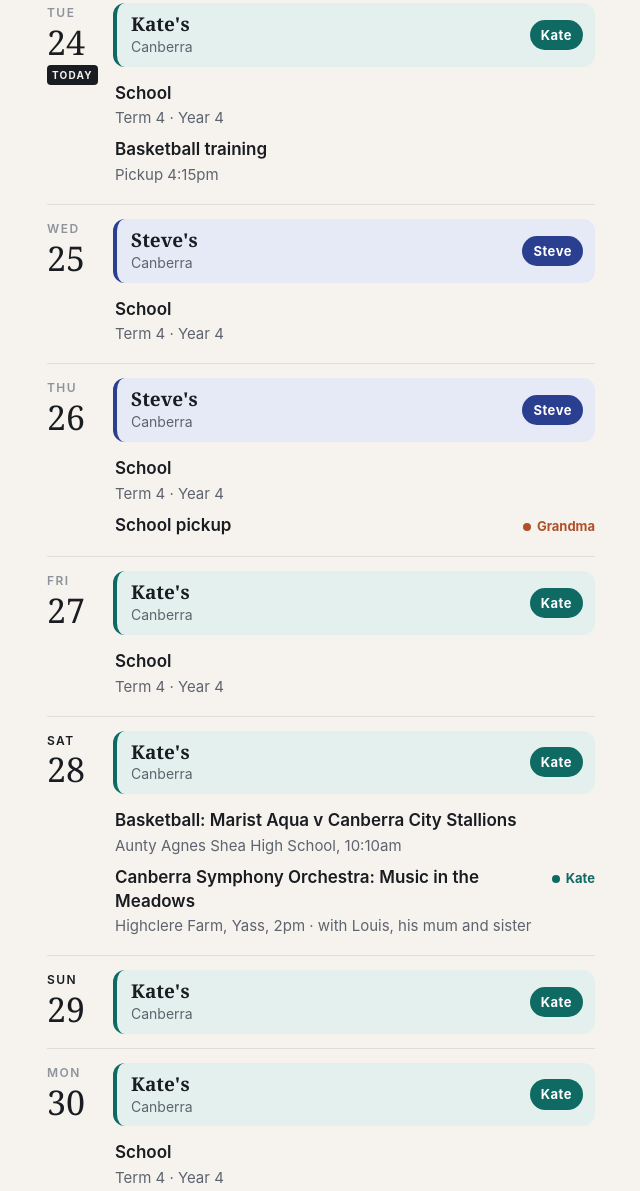
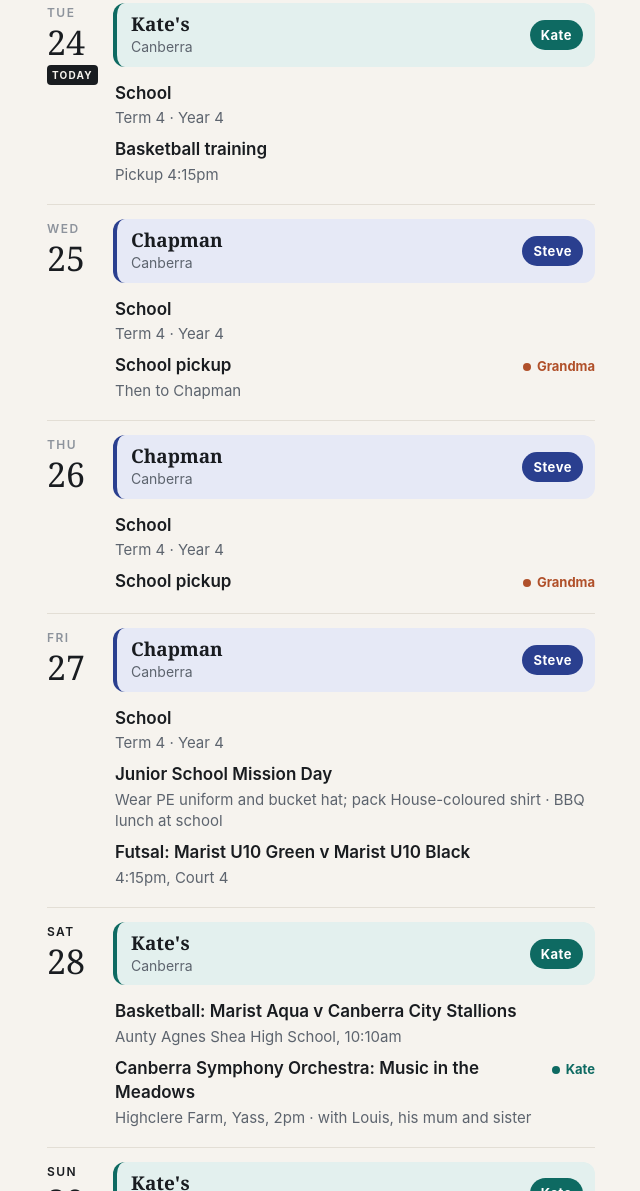
Before and after one commit to dailydrivermail-lang/spencer-calendar, a plain HTML site: page public/index.html in a window 1280 px wide. Shown: the part 1228-2419 px from the top of the page, without its empty margins (319-959 px from the left). Drawn offline with Linux system fonts and the light colour scheme.

Commit message:
Add Chapman nights 25-27 Nov, Mission Day, futsal and Year 4 Celebration Day from Slack
Co-Authored-By: Claude Fable 5.2 <noreply@anthropic.com>
Claude-Session: https://claude.ai/code/session_01HsXrAarhtyPchxeASM6ote

```diff
--- a/public/index.html
+++ b/public/index.html
@@ -150,7 +150,7 @@
 
 var START = '2026-11-19';
 var END   = '2027-02-05';
-var UPDATED = '24 November 2026, 12:05am';   // shown under the title and in the footer
+var UPDATED = '25 November 2026, 12:10am';   // shown under the title and in the footer
 
 var PEOPLE = { kate: 'Kate', steve: 'Steve', grandma: 'Grandma' };
 
@@ -191,17 +191,23 @@ var NIGHTS = [
   { from: '2027-02-02', to: '2027-02-05', who: 'kate',  where: "Kate's",          sub: 'Canberra' },
   // Steve's regular nights (Wed and Thu) until Term 4 ends
   { from: '2026-11-19', to: '2026-11-19', who: 'steve', where: "Steve's", sub: 'Canberra' },
-  { from: '2026-11-25', to: '2026-11-26', who: 'steve', where: "Steve's", sub: 'Canberra' },
+  { from: '2026-11-25', to: '2026-11-27', who: 'steve', where: 'Chapman', sub: 'Canberra' },
   { from: '2026-12-02', to: '2026-12-03', who: 'steve', where: "Steve's", sub: 'Canberra' }
 ];
 
 // WHAT'S ON. who = person doing it (optional). note and tbc optional.
 var EVENTS = {
   '2026-11-20': [ { t: 'Futsal: Marist U10 Green v Hawks', note: 'Mpowerdome, Fadden, 4:15pm' } ],
+  '2026-11-25': [ { t: 'School pickup', who: 'grandma', note: 'Then to Chapman' } ],
+  '2026-11-27': [
+    { t: 'Junior School Mission Day', note: 'Wear PE uniform and bucket hat; pack House-coloured shirt · BBQ lunch at school' },
+    { t: 'Futsal: Marist U10 Green v Marist U10 Black', note: '4:15pm, Court 4' }
+  ],
   '2026-11-28': [
     { t: 'Basketball: Marist Aqua v Canberra City Stallions', note: 'Aunty Agnes Shea High School, 10:10am' },
     { t: 'Canberra Symphony Orchestra: Music in the Meadows', who: 'kate', note: "Highclere Farm, Yass, 2pm · with Louis, his mum and sister" }
   ],
+  '2026-11-30': [ { t: 'Year 4 Celebration Day', note: 'Colour Run · wear PE uniform, bucket hat and running shoes; bring plain white shirt, towel, sunscreen, water bottle, morning tea and lunch' } ],
   '2026-12-04': [
     { t: 'Last day of Year 4' },
     { t: 'Final futsal match' },
```
Also changed, not shown: state/last-slack-ts.txt.
